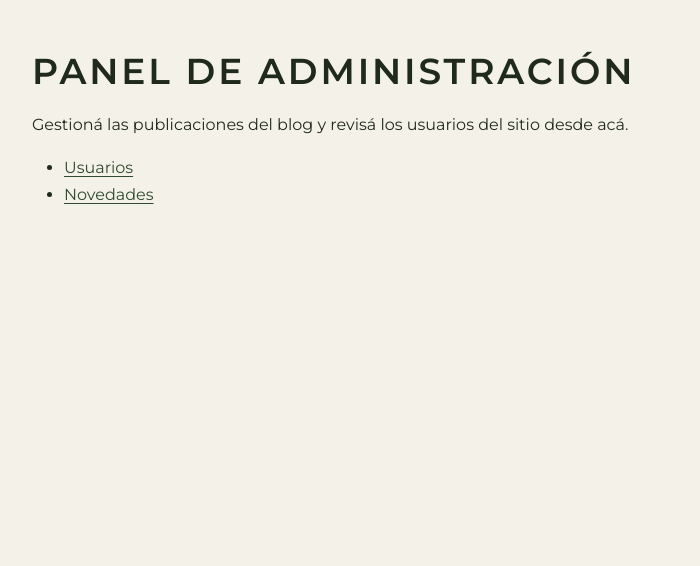
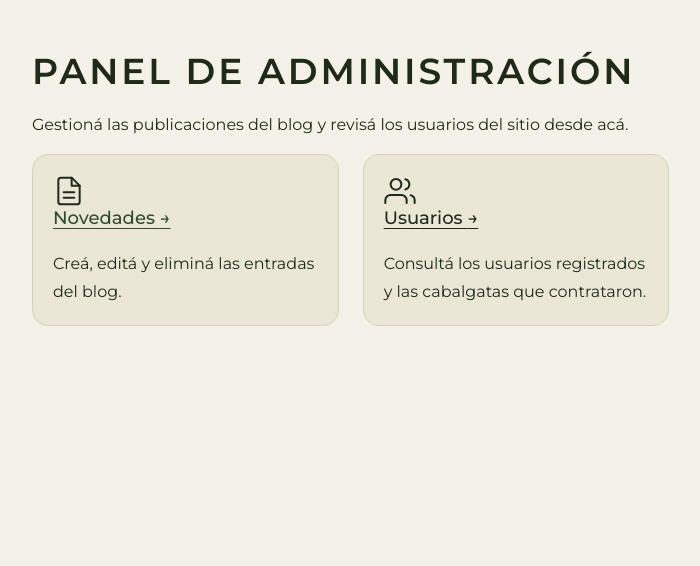
Before and after one commit to agusmirand9/TP2-Cabalgatas, a Laravel app: page /admin in a window 1280 px wide. Shown: the part 85-651 px from the top of the page, without its empty margins (124-824 px from the left). Run offline with Laravel 12, Linux system fonts and the light colour scheme; a user stored in the database is signed in; data comes from the database, SQL or seed files in the repository.

Commit message:
agregando diseño

```diff
--- a/miranda_agustina/public/css/style.css
+++ b/miranda_agustina/public/css/style.css
@@ -83,7 +83,6 @@ main section {
 main p {
     max-width: 65ch;
 }
-
 /* Páginas con formulario: todo el contenido en una columna angosta y centrada */
 main:has(> form) > * {
     max-width: 32rem;
--- a/miranda_agustina/resources/views/admin/dashboard.blade.php
+++ b/miranda_agustina/resources/views/admin/dashboard.blade.php
@@ -5,10 +5,32 @@
     <p>Gestioná las publicaciones del blog y revisá los usuarios del sitio desde acá.</p>
 
     <nav aria-label="Secciones del panel de administración">
-        <ul>
-            <li><a href="{{ route('admin.users.index') }}">Usuarios</a></li>
-            <li><a href="{{ route('admin.posts.index') }}">Novedades</a></li>
+        <ul class="card-grid list-unstyled">
+            <li class="card-item card-link">
+                <svg class="card-icon" xmlns="http://www.w3.org/2000/svg" width="32" height="32" viewBox="0 0 24 24" fill="none" stroke="currentColor" stroke-width="1.5" stroke-linecap="round" stroke-linejoin="round" aria-hidden="true" focusable="false">
+                    <path d="M14 2H6a2 2 0 0 0-2 2v16a2 2 0 0 0 2 2h12a2 2 0 0 0 2-2V8z"/>
+                    <polyline points="14 2 14 8 20 8"/>
+                    <line x1="16" y1="13" x2="8" y2="13"/>
+                    <line x1="16" y1="17" x2="8" y2="17"/>
+                </svg>
+                <h2>
+                    <a class="stretched-link" href="{{ route('admin.posts.index') }}">Novedades <span aria-hidden="true">&rarr;</span></a>
+                </h2>
+                <p>Creá, editá y eliminá las entradas del blog.</p>
+            </li>
+
+            <li class="card-item card-link">
+                <svg class="card-icon" xmlns="http://www.w3.org/2000/svg" width="32" height="32" viewBox="0 0 24 24" fill="none" stroke="currentColor" stroke-width="1.5" stroke-linecap="round" stroke-linejoin="round" aria-hidden="true" focusable="false">
+                    <path d="M17 21v-2a4 4 0 0 0-4-4H5a4 4 0 0 0-4 4v2"/>
+                    <circle cx="9" cy="7" r="4"/>
+                    <path d="M23 21v-2a4 4 0 0 0-3-3.87"/>
+                    <path d="M16 3.13a4 4 0 0 1 0 7.75"/>
+                </svg>
+                <h2>
+                    <a class="stretched-link" href="{{ route('admin.users.index') }}">Usuarios <span aria-hidden="true">&rarr;</span></a>
+                </h2>
+                <p>Consultá los usuarios registrados y las cabalgatas que contrataron.</p>
+            </li>
         </ul>
     </nav>
-
 </x-layouts.main>
```
